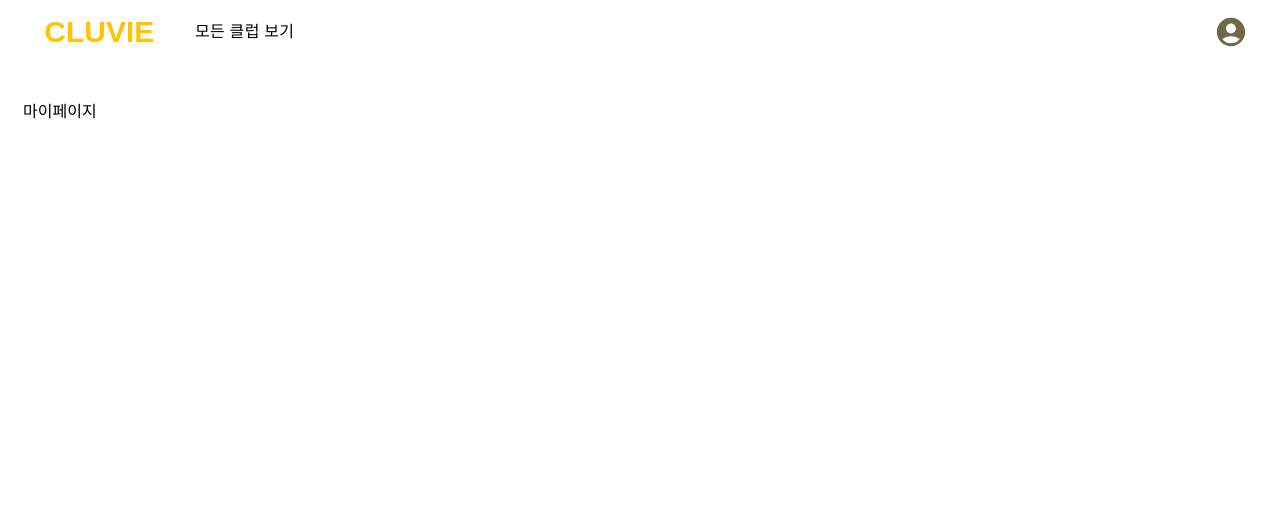
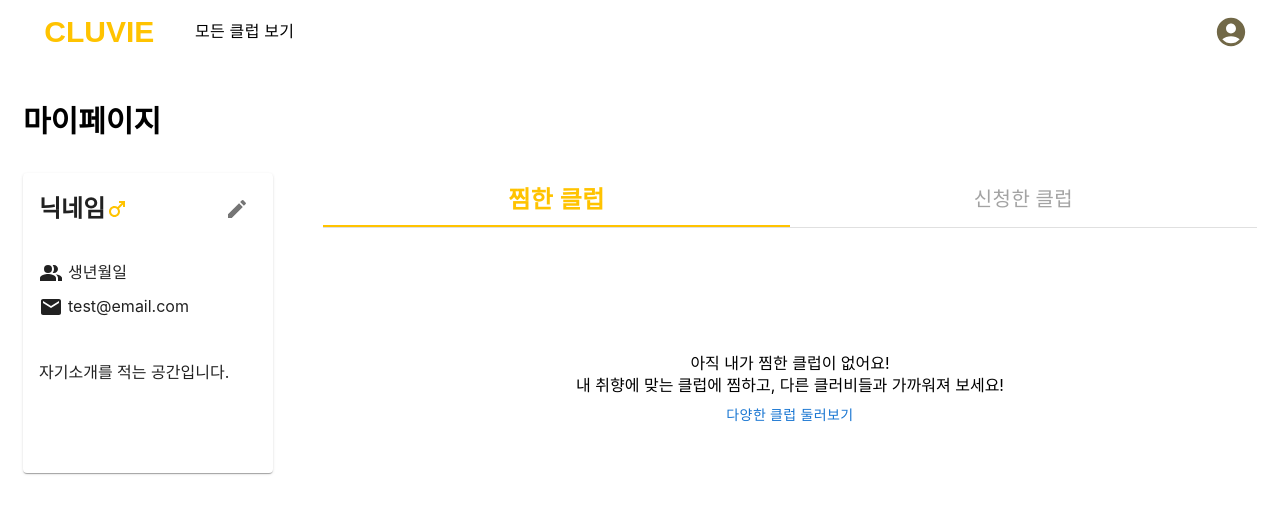
Before and after one commit to leewol/Cluvie, a React (Create React App) app in the folder front/: page /myPage in a window 1280 px wide. Shown: the top 514 px of the page. Built offline with nearby package versions, Linux system fonts and the light colour scheme; a web font is replaced by a local one.

Commit message:
[Feat] 마이페이지-유저카드생성

```diff
--- /dev/null
+++ b/front/src/components/MyPage/MyPageTab/MyPageTab.tsx
@@ -0,0 +1,119 @@
+/* eslint-disable react/require-default-props */
+/* eslint-disable import/no-unresolved */
+/* eslint-disable import/extensions */
+import * as React from "react";
+import { Tabs, Tab, Box, Button } from "@mui/material";
+
+interface TabPanelProps {
+  // eslint-disable-next-line react/require-default-props
+  children?: React.ReactNode;
+  index: number;
+  value: number;
+}
+
+function TabPanel(props: TabPanelProps) {
+  const { children, value, index, ...other } = props;
+
+  return (
+    <div
+      role='tabpanel'
+      hidden={value !== index}
+      id={`simple-tabpanel-${index}`}
+      aria-labelledby={`simple-tab-${index}`}
+      // eslint-disable-next-line react/jsx-props-no-spreading
+      {...other}
+    >
+      {value === index && (
+        <Box sx={{ p: 3 }}>
+          <div>{children}</div>
+        </Box>
+      )}
+    </div>
+  );
+}
+
+function a11yProps(index: number) {
+  return {
+    id: `simple-tab-${index}`,
+    "aria-controls": `simple-tabpanel-${index}`,
+  };
+}
+
+export default function BasicTabs() {
+  const [value, setValue] = React.useState(0);
+
+  const handleChange = (event: React.SyntheticEvent, newValue: number) => {
+    setValue(newValue);
+  };
+
+  return (
+    <Box sx={{ width: "100%", marginLeft: "300px" }}>
+      <Box sx={{ borderBottom: 1, borderColor: "divider" }}>
+        <Tabs
+          textColor='inherit'
+          value={value}
+          onChange={handleChange}
+          sx={{ width: "100%" }}
+          TabIndicatorProps={{
+            style: { background: "#FFC300" },
+          }}
+          aria-label='basic tabs example'
+        >
+          <Tab
+            label={
+              <span
+                style={{
+                  color: value === 0 ? "#FFC300" : "rgba(0, 0, 0, 0.6)",
+                  fontSize: value === 0 ? "24px" : "20px",
+                  fontWeight: value === 0 ? "bold" : "normal",
+                }}
+              >
+                찜한 클럽
+              </span>
+            }
+            // eslint-disable-next-line react/jsx-props-no-spreading
+            {...a11yProps(0)}
+            sx={{ width: "50%", maxWidth: "none" }}
+          />
+          <Tab
+            label={
+              <span
+                style={{
+                  color: value === 1 ? "#FFC300" : "rgba(0, 0, 0, 0.6)",
+                  fontSize: value === 1 ? "24px" : "20px",
+                  fontWeight: value === 1 ? "bold" : "normal",
+                }}
+              >
+                신청한 클럽
+              </span>
+            } // eslint-disable-next-line react/jsx-props-no-spreading
+            {...a11yProps(0)}
+            sx={{ width: "50%", maxWidth: "none" }}
+          />
+        </Tabs>
+      </Box>
+      <TabPanel value={value} index={0}>
+        <div style={{ textAlign: "center", marginTop: "100px" }}>
+          <div>아직 내가 찜한 클럽이 없어요!</div>
+          <div>
+            내 취향에 맞는 클럽에 찜하고, 다른 클러비들과 가까워져 보세요!
+          </div>
+          <div>
+            <Button>다양한 클럽 둘러보기</Button>
+          </div>
+        </div>
+      </TabPanel>
+      <TabPanel value={value} index={1}>
+        <div>
+          <div>아직 내가 신청한 클럽이 없어요!</div>
+          <div>
+            내 취향에 맞는 클럽에 가입하고, 다른 클러비들과 가까워져 보세요!
+          </div>
+          <div>
+            <Button>다양한 클럽 둘러보기</Button>
+          </div>
+        </div>
+      </TabPanel>
+    </Box>
+  );
+}
--- /dev/null
+++ b/front/src/components/MyPage/UserCard/UserCard.tsx
@@ -0,0 +1,54 @@
+import React from "react";
+import { Card, CardContent, IconButton } from "@mui/material";
+import EditIcon from "@mui/icons-material/Edit";
+import MaleIcon from "@mui/icons-material/Male";
+import FemaleIcon from "@mui/icons-material/Female";
+import PeopleAltIcon from "@mui/icons-material/PeopleAlt";
+import EmailIcon from "@mui/icons-material/Email";
+import * as Style from "./UserCardStyle";
+
+function UserCard() {
+  return (
+    <Style.WholeUserCard>
+      <Style.FirstCardContent>
+        <div
+          style={{
+            display: "flex",
+            alignItems: "center",
+          }}
+        >
+          <span style={{ fontSize: "24px", fontWeight: "bold" }}>닉네임</span>
+          <MaleIcon style={{ fontSize: "24px", color: "#ffc300" }} />
+        </div>
+        <IconButton style={{ margin: "0 0 0 auto" }}>
+          <EditIcon style={{ fontSize: "24px" }} />
+        </IconButton>
+      </Style.FirstCardContent>
+      <CardContent>
+        <div
+          style={{
+            display: "flex",
+            alignItems: "center",
+            marginBottom: "10px",
+          }}
+        >
+          <PeopleAltIcon />
+          <span style={{ marginLeft: "5px" }}>생년월일</span>
+        </div>
+        <div
+          style={{
+            display: "flex",
+            alignItems: "center",
+            marginBottom: "10px",
+          }}
+        >
+          <EmailIcon />
+          <span style={{ marginLeft: "5px" }}>test@email.com</span>
+        </div>
+      </CardContent>
+      <CardContent>자기소개를 적는 공간입니다.</CardContent>
+    </Style.WholeUserCard>
+  );
+}
+
+export default UserCard;
--- /dev/null
+++ b/front/src/components/MyPage/UserCard/UserCardStyle.tsx
@@ -0,0 +1,14 @@
+import styled from "@emotion/styled";
+import { Card, CardContent, IconButton } from "@mui/material";
+
+export const WholeUserCard = styled(Card)`
+  width: 250px;
+  height: 300px;
+  overflow: auto;
+  position: fixed;
+`;
+
+export const FirstCardContent = styled(CardContent)`
+  display: flex;
+  flex-direction: row;
+`;
--- a/front/src/pages/MyPage/MyPage.tsx
+++ b/front/src/pages/MyPage/MyPage.tsx
@@ -1,7 +1,19 @@
+/* eslint-disable import/extensions */
 import React from "react";
+import UserCard from "@/components/MyPage/UserCard/UserCard";
+import MyPageTab from "@/components/MyPage/MyPageTab/MyPageTab";
+import * as Style from "./MyPageStyle";
 
 function MyPage() {
-  return <div style={{ marginTop: "80px" }}>마이페이지</div>;
+  return (
+    <Style.WholeBox>
+      <Style.Title>마이페이지</Style.Title>
+      <div style={{ display: "flex", flexDirection: "row" }}>
+        <UserCard />
+        <MyPageTab />
+      </div>
+    </Style.WholeBox>
+  );
 }
 
 export default MyPage;
--- /dev/null
+++ b/front/src/pages/MyPage/MyPageStyle.tsx
@@ -0,0 +1,15 @@
+import styled from "@emotion/styled";
+import { Box } from "@mui/material";
+
+export const WholeBox = styled(Box)`
+  position: relative;
+  margin: 80px auto 0 auto;
+  max-width: 1300px;
+`;
+
+export const Title = styled.div`
+  color: black;
+  font-size: 30px;
+  font-weight: bold;
+  margin-bottom: 30px;
+`;
```
